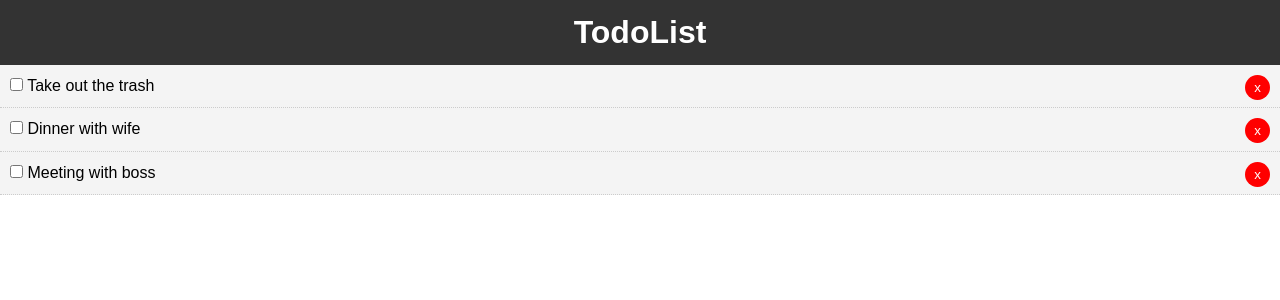
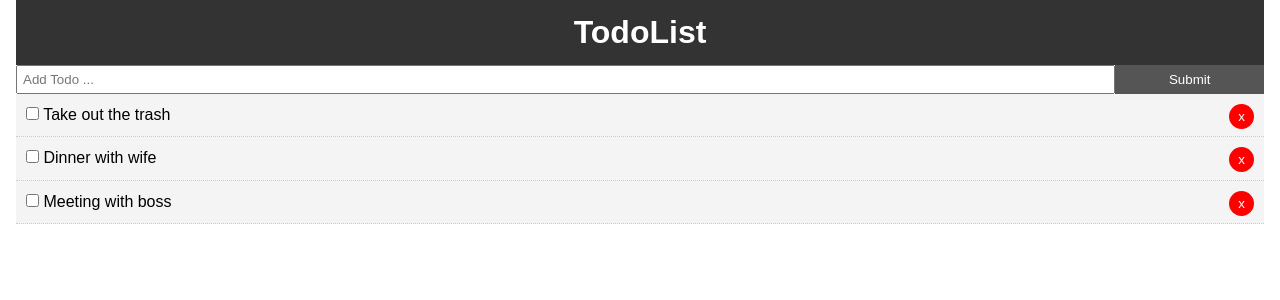
Before and after one commit to SanyaOdare/react-todolist-app, a React (Create React App) app: page / in a window 1280 px wide. Shown: the top 300 px of the page. Built offline with nearby package versions, Linux system fonts and the light colour scheme.

Commit message:
add uuid as id generator

```diff
--- a/package.json
+++ b/package.json
@@ -8,7 +8,8 @@
     "@testing-library/user-event": "^7.2.1",
     "react": "^16.14.0",
     "react-dom": "^16.14.0",
-    "react-scripts": "3.4.3"
+    "react-scripts": "^3.4.4",
+    "uuid": "^8.3.1"
   },
   "scripts": {
     "start": "react-scripts start",
--- a/src/App.css
+++ b/src/App.css
@@ -13,3 +13,20 @@ a {
   color: #333;
   text-decoration: none;
 }
+
+.container {
+  padding: 0 1rem;
+}
+
+.btn {
+  display: inline-block;
+  border: none;
+  background: #555;
+  color: #fff;
+  padding: 7px 20px;
+  cursor: pointer;
+}
+
+.btn:hover {
+  background: #666;
+}
--- a/src/App.js
+++ b/src/App.js
@@ -2,6 +2,7 @@ import React, { Component } from 'react';
 import Header from './components/layout/Header';
 import Todos from './components/Todos';
 import AddTodo from './components/AddTodo';
+import { v4 as uuidv4 } from 'uuid';
 
 import './App.css';
 
@@ -9,17 +10,17 @@ class App extends Component {
   state = {
     todos: [
       {
-        id: 1,
+        id: uuidv4(),
         title: 'Take out the trash',
         completed: false
       },
       {
-        id: 2,
+        id: uuidv4(),
         title: 'Dinner with wife',
         completed: false
       },
       {
-        id: 3,
+        id: uuidv4(),
         title: 'Meeting with boss',
         completed: false
       },
@@ -41,11 +42,24 @@ class App extends Component {
     this.setState({ todos: [...this.state.todos.filter(todo => todo.id !== id )] });
   }
 
+  // Add Todo
+  addTodo = (title) => {
+    const newTodo = {
+      id: uuidv4(),
+      title,
+      completed: false
+    }
+    this.setState({ todos: [...this.state.todos, newTodo] });
+  }
+
   render() {
     return (
       <div className="App">
-        <Header />
-        <Todos todos={this.state.todos} markComplete={this.markComplete} delTodo={this.delTodo} />
+        <div className="container">
+          <Header />
+          <AddTodo addTodo={this.addTodo} />
+          <Todos todos={this.state.todos} markComplete={this.markComplete} delTodo={this.delTodo} />
+        </div>
       </div>
     );
   }
--- a/src/components/AddTodo.js
+++ b/src/components/AddTodo.js
@@ -1,20 +1,34 @@
 import React, { Component } from 'react'
 
 export class AddTodo extends Component {
+  state = {
+    title: ''
+  }
+
+  onSubmit = (e) => {
+    e.preventDefault();
+    this.props.addTodo(this.state.title);
+    this.setState({ title: '' });
+  }
+
+  onChange = (e) => this.setState({ [e.target.name]: e.target.value });
+
   render() {
     return (
-      <form style={{ display: 'flex'}} >
+      <form onSubmit={this.onSubmit} style={{ display: 'flex'}}>
         <input
         type="text"
         name="title"
         style={{ flex: '10', padding: '5px'}}
         placeholder="Add Todo ..."
+        value={this.state.title}
+        onChange={this.onChange}
         />
         <input
           type="submit"
           value="Submit"
           className="btn"
-          style={{ flex: 1 }}
+          style={{ flex: '1' }}
         />
       </form>
     )
```
Also changed, not shown: 1 other file (tests, documents, lock files or other folders).
